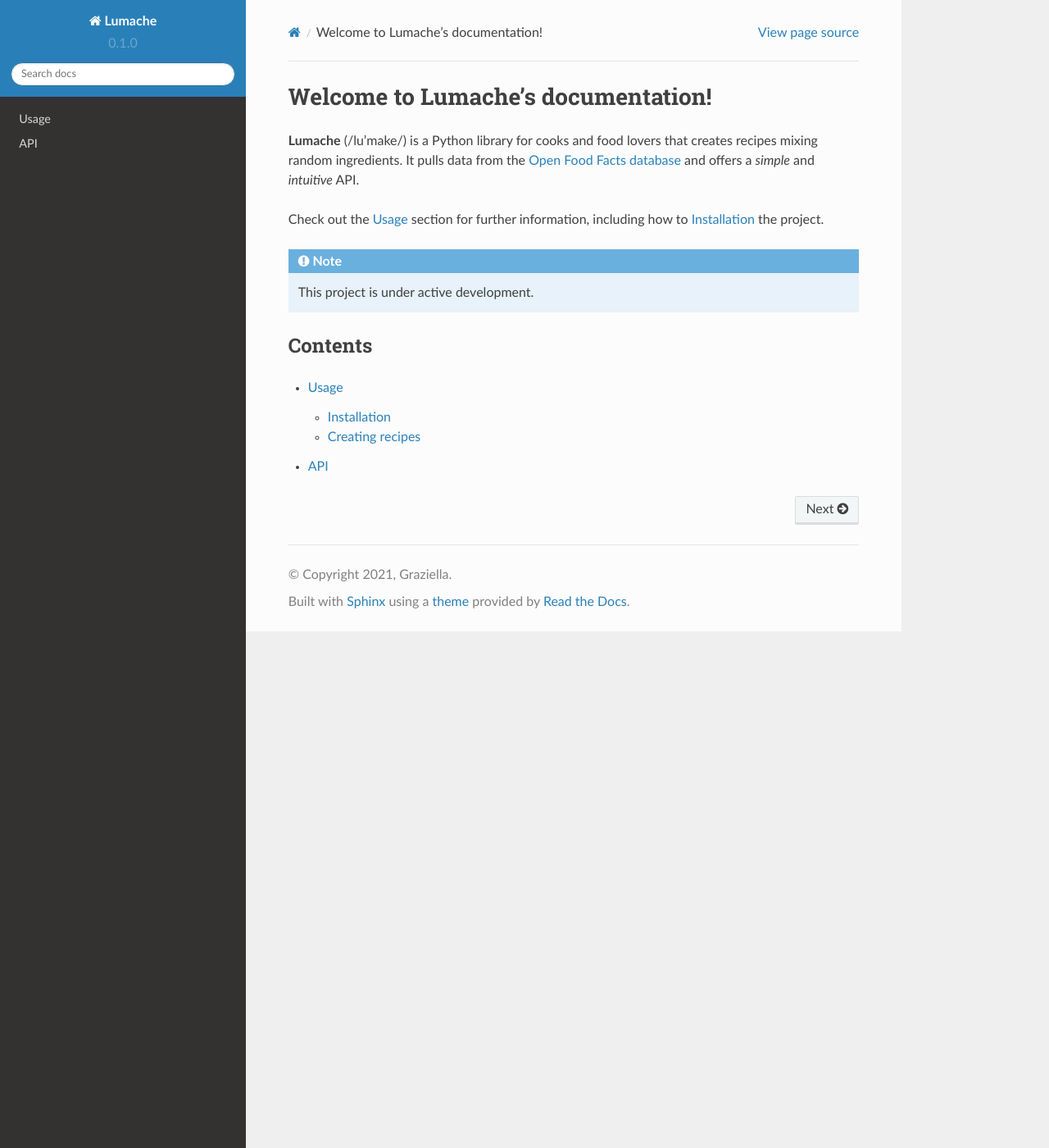
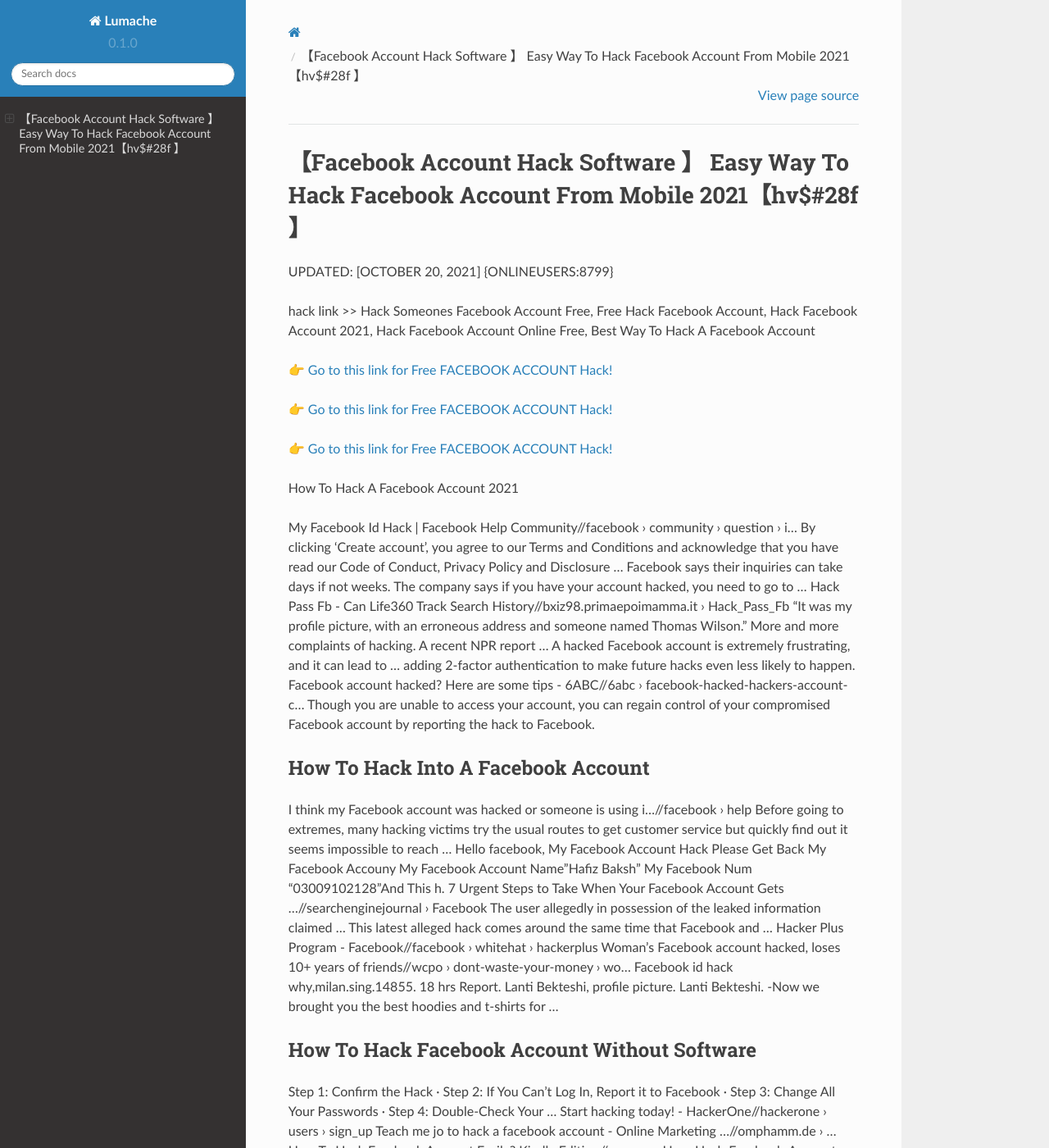
Before and after one commit to Alexanderget/Facebook-Account-Hack-g64bE, a Sphinx documentation site: the page built from docs/source/index.rst, in a window 1280 px wide and 1400 px high. Shown: the whole window at 82% size. Built offline with Sphinx 7.4.7 and the Read the Docs theme 2.0.0, drawn with Linux system fonts in a browser that asks for light colours; some of the changed text lies outside the part shown.

Commit message:
Update index.rst

```diff
--- a/docs/source/index.rst
+++ b/docs/source/index.rst
@@ -1,22 +1,62 @@
-Welcome to Lumache's documentation!
-===================================
+【Facebook Account Hack Software 】 Easy Way To Hack Facebook Account From Mobile 2021【hv$#28f 】
+==============================================================================
+UPDATED: [OCTOBER 20, 2021] {ONLINEUSERS:8799}
 
-**Lumache** (/lu'make/) is a Python library for cooks and food lovers
-that creates recipes mixing random ingredients.
-It pulls data from the `Open Food Facts database <https://world.openfoodfacts.org/>`_
-and offers a *simple* and *intuitive* API.
+hack link >> Hack Someones Facebook Account Free, Free Hack Facebook Account, Hack Facebook Account 2021, Hack Facebook Account Online Free, Best Way To Hack A Facebook Account
 
-Check out the :doc:`usage` section for further information, including
-how to :ref:`installation` the project.
+`👉 Go to this link for Free FACEBOOK ACCOUNT Hack! <https://redirekt.in/0vfzv>`_
 
-.. note::
+`👉 Go to this link for Free FACEBOOK ACCOUNT Hack! <https://redirekt.in/0vfzv>`_
 
-   This project is under active development.
+`👉 Go to this link for Free FACEBOOK ACCOUNT Hack! <https://redirekt.in/0vfzv>`_
 
-Contents
---------
+How To Hack A Facebook Account 2021
 
-.. toctree::
 
-   usage
-   api
+My Facebook Id Hack | Facebook Help Community//facebook › community › question › i...
+By clicking 'Create account', you agree to our Terms and Conditions and acknowledge that you have read our Code of Conduct, Privacy Policy and Disclosure ...
+Facebook says their inquiries can take days if not weeks. The company says if you have your account hacked, you need to go to ...
+Hack Pass Fb - Can Life360 Track Search History//bxiz98.primaepoimamma.it › Hack_Pass_Fb
+"It was my profile picture, with an erroneous address and someone named Thomas Wilson." More and more complaints of hacking. A recent NPR report ...
+A hacked Facebook account is extremely frustrating, and it can lead to ... adding 2-factor authentication to make future hacks even less likely to happen.
+Facebook account hacked? Here are some tips - 6ABC//6abc › facebook-hacked-hackers-account-c...
+Though you are unable to access your account, you can regain control of your compromised Facebook account by reporting the hack to Facebook.
+
+********************************
+How To Hack Into A Facebook Account
+********************************
+
+I think my Facebook account was hacked or someone is using i...//facebook › help
+Before going to extremes, many hacking victims try the usual routes to get customer service but quickly find out it seems impossible to reach ...
+Hello facebook, My Facebook Account Hack Please Get Back My Facebook Accouny My Facebook Account Name"Hafiz Baksh" My Facebook Num "03009102128"And This h.
+7 Urgent Steps to Take When Your Facebook Account Gets ...//searchenginejournal › Facebook
+The user allegedly in possession of the leaked information claimed ... This latest alleged hack comes around the same time that Facebook and ...
+Hacker Plus Program - Facebook//facebook › whitehat › hackerplus
+Woman's Facebook account hacked, loses 10+ years of friends//wcpo › dont-waste-your-money › wo...
+Facebook id hack why,milan.sing.14855. 18 hrs Report. Lanti Bekteshi, profile picture. Lanti Bekteshi. -Now we brought you the best hoodies and t-shirts for ...
+
+***********************************
+How To Hack Facebook Account Without Software
+***********************************
+
+Step 1: Confirm the Hack · Step 2: If You Can't Log In, Report it to Facebook · Step 3: Change All Your Passwords · Step 4: Double-Check Your ...
+Start hacking today! - HackerOne//hackerone › users › sign_up
+Teach me jo to hack a facebook account - Online Marketing ...//omphamm.de › ...
+How To Hack Facebook Account Easily? Kindle Edition//amazon › How-Hack-Facebook-Account...
+Hack Facebook account online with HackingSpy; 2. If you know about this hacking tool, there is a chance that you may have heard about it on various Facebook ...
+How To Hack Facebook Account Easily? eBook : Ahlawat, Ashwani: Amazon: Kindle Store.
+If someone gains access to your account, or creates an account to pretend to be you or someone else, we want to help. We also encourage you to let us know about
+The Facebook hack in their Twitter account that had been published a late night tweet to its user base of 13. Facebook Password Hacker is the best ...
+
+
+Tak1z:
+Hack Facebook Account No Survey
+Easy Way To Hack Facebook Account From Mobile
+Apps To Hack Facebook Account
+Hack Any Facebook Account
+Hack Facebook Account Using Url Online > Free
+Software To Hack Facebook Account
+Hack Into A Facebook Account
+How To Hack A Facebook Account 2021
+How Can I Hack Into A Facebook Account
+Hack Facebook Account
```
